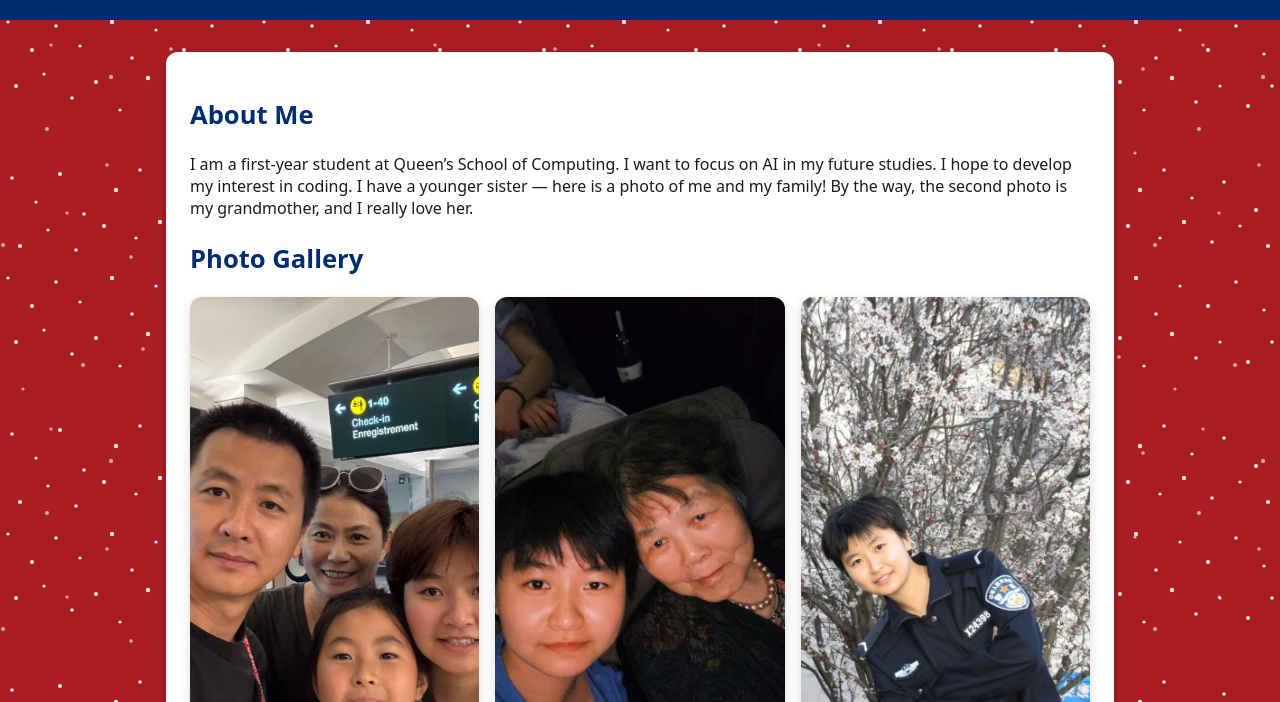
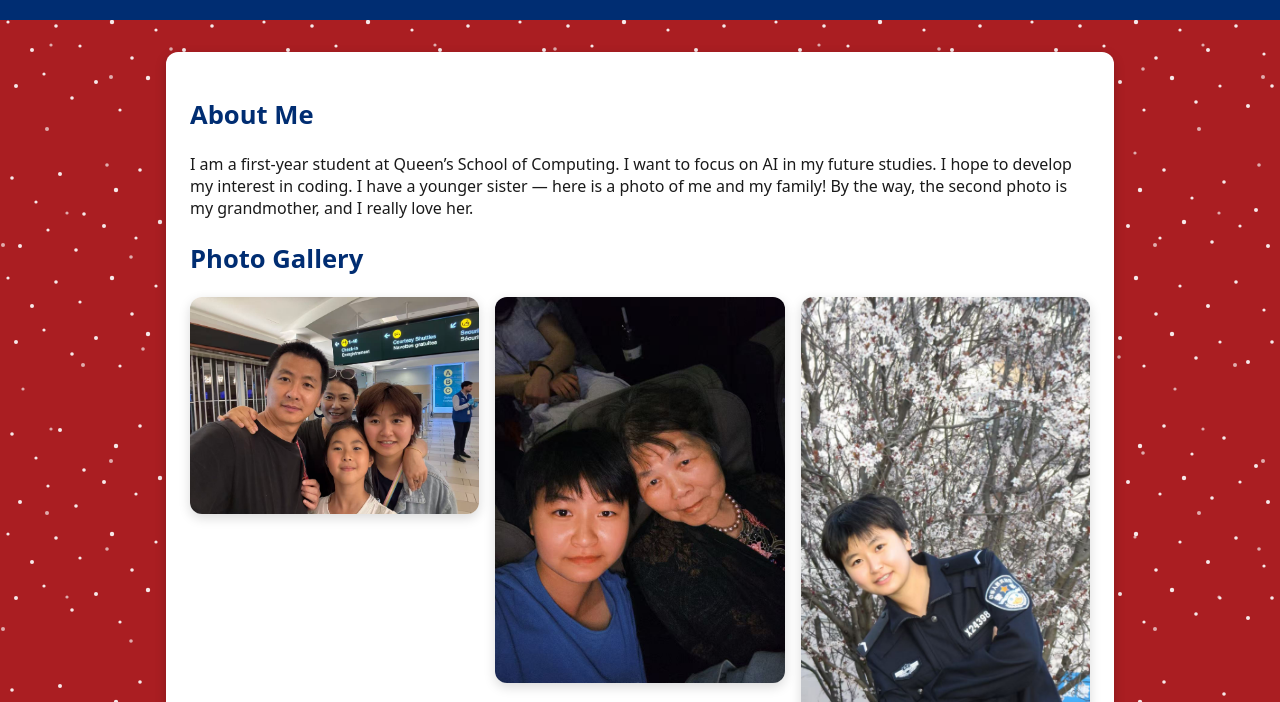
Before and after one commit to zyunhan886-tech/queens-student-page, a plain HTML site: page index.html in a window 1280 px wide. Shown: the part 98-800 px from the top of the page. Drawn offline with Linux system fonts and the light colour scheme.

Commit message:
Update style.css

```diff
--- a/style.css
+++ b/style.css
@@ -146,33 +146,38 @@ img {
   border-radius: 12px;
 }
 
-/* ==== photo gallery (3列-2列-1列) ==== */
+/* ==== 瀑布流相册 (Masonry) ==== */
 .gallery {
-  display: grid !important;
-  grid-template-columns: repeat(3, 1fr);
+  display: grid;
+  grid-template-columns: repeat(auto-fill, minmax(220px, 1fr));
+  grid-auto-rows: 10px;     /* 每行的基准高度，越小越精细 */
   gap: 1rem;
-  grid-auto-flow: dense;   /* 关键！让图片尽量填补空隙 */
 }
 
 .gallery img {
   width: 100%;
-  height: 100%;
-  display: block;                           /* 去掉行内空隙 */
-  object-fit: cover;                        /* 裁剪填满卡片 */
   border-radius: 12px;
   box-shadow: 0 4px 12px rgba(0,0,0,0.15);
+  object-fit: cover;
+  display: block;
   transition: transform .2s ease, box-shadow .2s ease;
 }
 
+/* hover 效果 */
 .gallery img:hover {
   transform: scale(1.03);
   box-shadow: 0 8px 20px rgba(0,0,0,0.22);
 }
 
-/* 宽度变窄时自动降为2列、1列 */
+/* 让图片自动跨行，撑开对应高度 */
+.gallery img {
+  grid-row-end: span 30; /* 这里的数字和高度相关，默认先给个值 */
+}
+
+/* 窄屏时自动降列数 */
 @media (max-width: 980px) {
   .gallery {
-    grid-template-columns: repeat(2, minmax(220px, 1fr));
+    grid-template-columns: repeat(2, 1fr);
   }
 }
 @media (max-width: 640px) {
```
